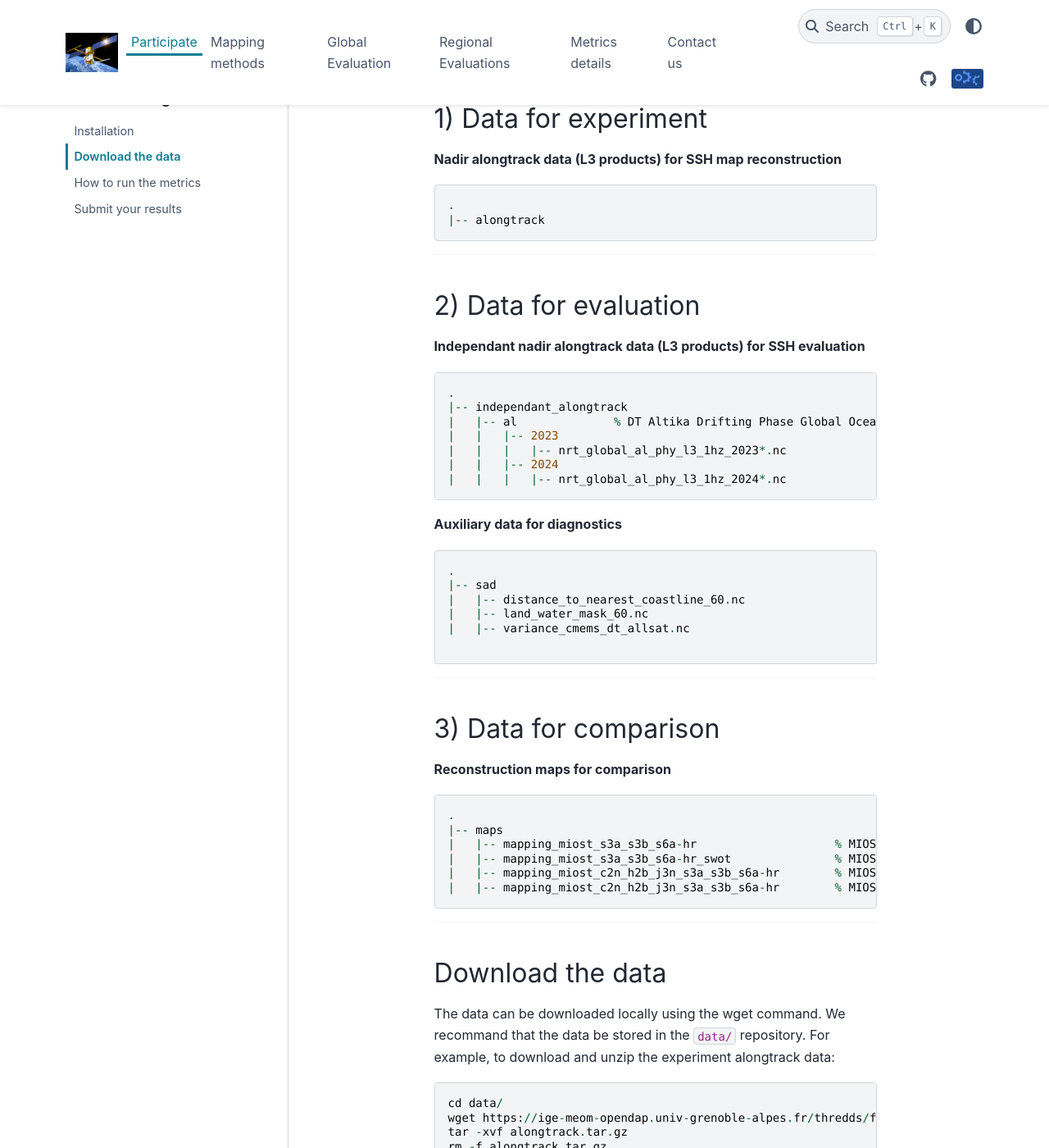
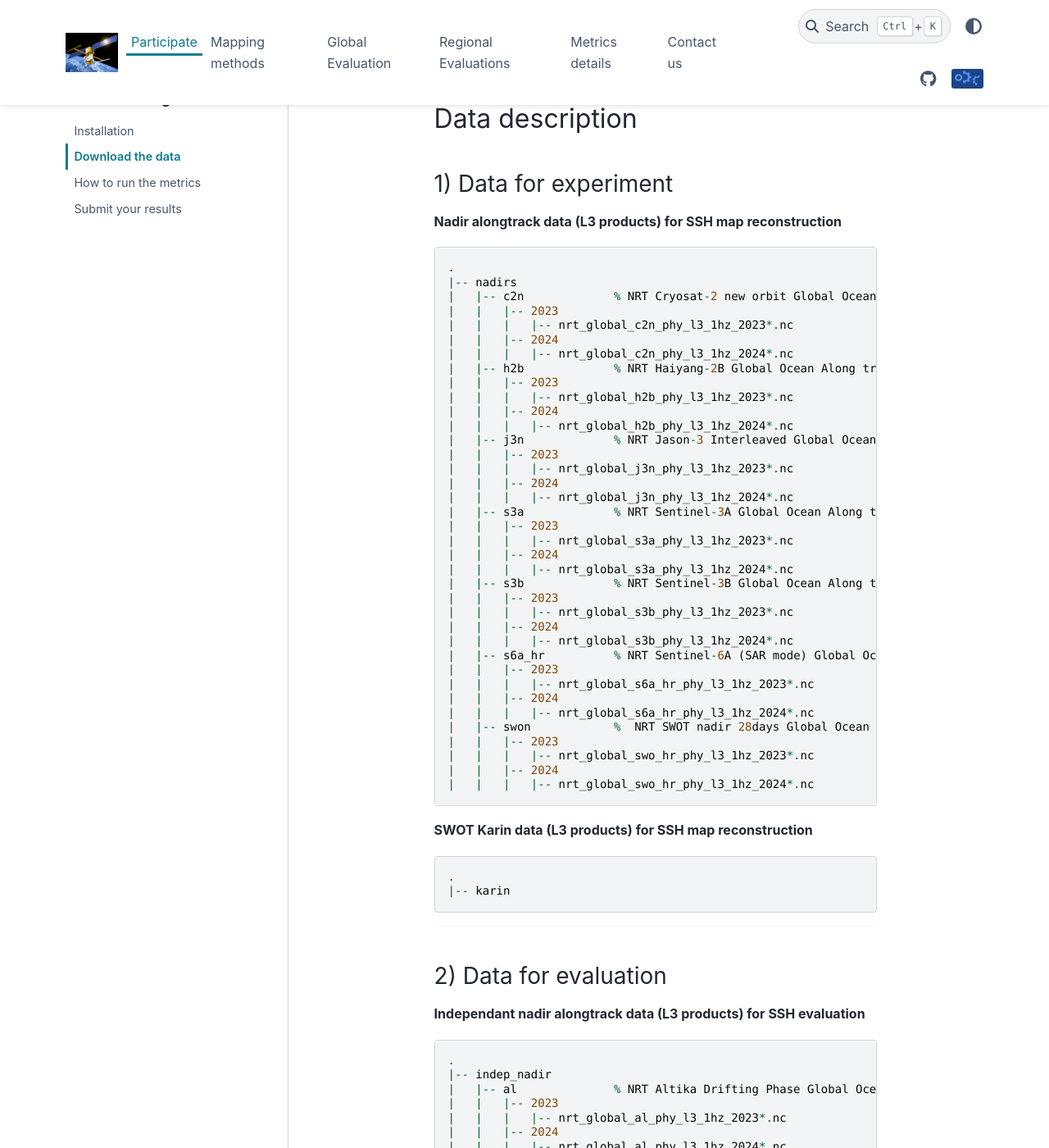
Before and after one commit to ocean-data-challenges/2024_DC_SSH_mapping_SWOT_OSE, a Sphinx documentation site: the page built from docs/source/0_getstarted/getstarted_data.md, in a window 1280 px wide and 1400 px high, scrolled down 529 px. Shown: the whole window at 82% size. Built offline with Sphinx 7.4.7 and the PyData theme 0.15.4, drawn with Linux system fonts in a browser that asks for light colours; some of the changed text lies outside the part shown.

Commit message:
Setting up opendap

````diff
--- a/docs/source/0_getstarted/getstarted_data.md
+++ b/docs/source/0_getstarted/getstarted_data.md
@@ -18,30 +18,86 @@ The dataset is presented with the following directory structure:
 
 ---
 
-## 1) Data for experiment
+## Data description
+
+### 1) Data for experiment
 
 **Nadir alongtrack data (L3 products) for SSH map reconstruction**
 
 ```
 .
-|-- alongtrack
+|-- nadirs
+|   |-- c2n		% NRT Cryosat-2 new orbit Global Ocean Along track SSALTO/DUACS Sea Surface Height L3 product
+|   |   |-- 2023
+|   |   |   |-- nrt_global_c2n_phy_l3_1hz_2023*.nc
+|   |   |-- 2024
+|   |   |   |-- nrt_global_c2n_phy_l3_1hz_2024*.nc
+|   |-- h2b		% NRT Haiyang-2B Global Ocean Along track SSALTO/DUACS Sea Surface Height L3 product
+|   |   |-- 2023
+|   |   |   |-- nrt_global_h2b_phy_l3_1hz_2023*.nc
+|   |   |-- 2024
+|   |   |   |-- nrt_global_h2b_phy_l3_1hz_2024*.nc
+|   |-- j3n		% NRT Jason-3 Interleaved Global Ocean Along track SSALTO/DUACS Sea Surface Height L3 product
+|   |   |-- 2023
+|   |   |   |-- nrt_global_j3n_phy_l3_1hz_2023*.nc
+|   |   |-- 2024
+|   |   |   |-- nrt_global_j3n_phy_l3_1hz_2024*.nc
+|   |-- s3a		% NRT Sentinel-3A Global Ocean Along track SSALTO/DUACS Sea Surface Height L3 product
+|   |   |-- 2023
+|   |   |   |-- nrt_global_s3a_phy_l3_1hz_2023*.nc
+|   |   |-- 2024
+|   |   |   |-- nrt_global_s3a_phy_l3_1hz_2024*.nc
+|   |-- s3b		% NRT Sentinel-3B Global Ocean Along track SSALTO/DUACS Sea Surface Height L3 product
+|   |   |-- 2023
+|   |   |   |-- nrt_global_s3b_phy_l3_1hz_2023*.nc
+|   |   |-- 2024
+|   |   |   |-- nrt_global_s3b_phy_l3_1hz_2024*.nc
+|   |-- s6a_hr		% NRT Sentinel-6A (SAR mode) Global Ocean Along track SSALTO/DUACS Sea Surface Height L3 product
+|   |   |-- 2023
+|   |   |   |-- nrt_global_s6a_hr_phy_l3_1hz_2023*.nc
+|   |   |-- 2024
+|   |   |   |-- nrt_global_s6a_hr_phy_l3_1hz_2024*.nc
+|   |-- swon		%  NRT SWOT nadir 28days Global Ocean Along track SSALTO/DUACS Sea Surface Height L3 product
+|   |   |-- 2023
+|   |   |   |-- nrt_global_swo_hr_phy_l3_1hz_2023*.nc
+|   |   |-- 2024
+|   |   |   |-- nrt_global_swo_hr_phy_l3_1hz_2024*.nc
+```
+
+
+**SWOT Karin data (L3 products) for SSH map reconstruction**
+
+```
+.
+|-- karin
 ```
 
 ---
 
-## 2) Data for evaluation
+### 2) Data for evaluation
 
 **Independant nadir alongtrack data (L3 products) for SSH evaluation**
 
 ```
 .
-|-- independant_alongtrack
-|   |-- al		% DT Altika Drifting Phase Global Ocean Along track SSALTO/DUACS Sea Surface Height L3 product
+|-- indep_nadir
+|   |-- al		% NRT Altika Drifting Phase Global Ocean Along track SSALTO/DUACS Sea Surface Height L3 product
 |   |   |-- 2023
 |   |   |   |-- nrt_global_al_phy_l3_1hz_2023*.nc
 |   |   |-- 2024
 |   |   |   |-- nrt_global_al_phy_l3_1hz_2024*.nc
+
 ```
+
+
+**Independant drifter data (L3 products) for geostrophic current evaluation**
+
+```
+.
+|-- indep_drifters
+
+```
+
 
 **Auxiliary data for diagnostics**
 
@@ -56,7 +112,7 @@ The dataset is presented with the following directory structure:
 
 ---
 
-## 3) Data for comparison
+### 3) Data for comparison
 
 **Reconstruction maps for comparison**
 
@@ -72,10 +128,13 @@ The dataset is presented with the following directory structure:
 ---
 
 
-## Download the data
+## Downloading the data
 
-The data can be downloaded locally using the wget command. We recommand that the data be stored in the `data/` repository.
-For example, to download and unzip the experiment alongtrack data:
+The data can be downloaded locally directly from your browser by clicking here: [Download](https://ige-meom-opendap.univ-grenoble-alpes.fr/thredds/catalog/meomopendap/extract/MEOM/OCEAN_DATA_CHALLENGES/2024_DC_SSH_mapping_SWOT_OSE/catalog.html)
+
+</br>
+
+or by using the wget command, for example, to download and unzip the experiment alongtrack data:
 
 ```
 cd data/
@@ -83,3 +142,8 @@ wget https://ige-meom-opendap.univ-grenoble-alpes.fr/thredds/fileServer/meomopen
 tar -xvf alongtrack.tar.gz
 rm -f alongtrack.tar.gz
 ```
+
+</br>
+
+
+Either way, we recommand that the data be then stored in the `data/` repository.
````
Also changed, not shown: docs/source/index.rst (+40 -16 lines), 10 other files.
